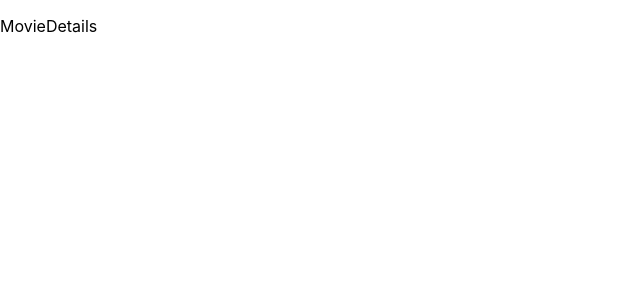
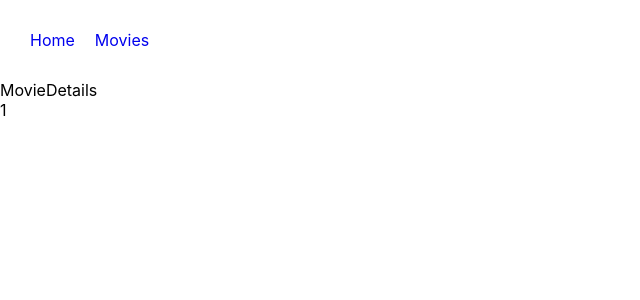
Before and after one commit to YevhenVasylevytskyi/repeat-goit-react-hw-05-movies, a React (Create React App) app: page /movies/1 in a window 1280 px wide. Shown: the top 300 px of the page, without its empty margins (0-640 px from the left). Built offline with nearby package versions, Linux system fonts and the light colour scheme.

Commit message:
in progress

```diff
--- a/package.json
+++ b/package.json
@@ -7,11 +7,11 @@
     "@testing-library/jest-dom": "^5.16.3",
     "@testing-library/react": "^12.1.4",
     "@testing-library/user-event": "^13.5.0",
-    "axios": "^1.4.0",
     "react": "^18.1.0",
     "react-dom": "^18.1.0",
     "react-router-dom": "^6.11.2",
     "react-scripts": "5.0.1",
+    "styled-components": "^6.0.0-rc.1",
     "web-vitals": "^2.1.3"
   },
   "scripts": {
--- a/public/index.html
+++ b/public/index.html
@@ -10,34 +10,13 @@
       content="Web site created using create-react-app"
     />
     <link rel="apple-touch-icon" href="%PUBLIC_URL%/logo192.png" />
-    <!--
-      manifest.json provides metadata used when your web app is installed on a
-      user's mobile device or desktop. See https://developers.google.com/web/fundamentals/web-app-manifest/
-    -->
+
     <link rel="manifest" href="%PUBLIC_URL%/manifest.json" />
-    <!--
-      Notice the use of %PUBLIC_URL% in the tags above.
-      It will be replaced with the URL of the `public` folder during the build.
-      Only files inside the `public` folder can be referenced from the HTML.
 
-      Unlike "/favicon.ico" or "favicon.ico", "%PUBLIC_URL%/favicon.ico" will
-      work correctly both with client-side routing and a non-root public URL.
-      Learn how to configure a non-root public URL by running `npm run build`.
-    -->
-    <title>React App</title>
+    <title>Movies</title>
 
-    <!-- Start Single Page Apps for GitHub Pages -->
     <script type="text/javascript">
-      // Single Page Apps for GitHub Pages
-      // MIT License
-      // https://github.com/rafgraph/spa-github-pages
-      // This script checks to see if a redirect is present in the query string,
-      // converts it back into the correct url and adds it to the
-      // browser's history using window.history.replaceState(...),
-      // which won't cause the browser to attempt to load the new url.
-      // When the single page app is loaded further down in this file,
-      // the correct url will be waiting in the browser's history for
-      // the single page app to route accordingly.
+
       (function (l) {
         if (l.search[1] === '/') {
           var decoded = l.search
@@ -55,20 +34,10 @@
         }
       })(window.location);
     </script>
-    <!-- End Single Page Apps for GitHub Pages -->
+
   </head>
   <body>
     <noscript>You need to enable JavaScript to run this app.</noscript>
     <div id="root"></div>
-    <!--
-      This HTML file is a template.
-      If you open it directly in the browser, you will see an empty page.
-
-      You can add webfonts, meta tags, or analytics to this file.
-      The build step will place the bundled scripts into the <body> tag.
-
-      To begin the development, run `npm start` or `yarn start`.
-      To create a production bundle, use `npm run build` or `yarn build`.
-    -->
   </body>
 </html>
--- a/src/components/App.jsx
+++ b/src/components/App.jsx
@@ -1,12 +1,19 @@
-import { Routes, Route } from "react-router-dom";
+import { Routes, Route, NavLink } from "react-router-dom";
 import Home from "../pages/Home";
 import Movies from "../pages/Movies";
 import MovieDetails from "../pages/MovieDetails";
 import Cast from "../components/Cast";
 import Reviews from "../components/Reviews";
 
+import s from "./App.module.css"
+
 export const App = () => {
   return (
+    <>
+      <nav className={s.nav}>
+        <NavLink className={s.navLink}to="/">Home</NavLink>
+        <NavLink className={s.navLink}to="/movies">Movies</NavLink>
+      </nav>
       <div>
         <Routes>
           <Route path="/" element={ <Home /> } />
@@ -16,5 +23,6 @@
           <Route path="/movies/:movieId/reviews" element={ < Reviews /> } />
         </Routes>
       </div>
+    </>
   );
 };
--- /dev/null
+++ b/src/components/App.module.css
@@ -0,0 +1,7 @@
+.nav {
+    margin: 30px;
+}
+
+.navLink {
+    margin-right: 20px;
+}
--- a/src/index.css
+++ b/src/index.css
@@ -13,3 +13,113 @@
   font-family: source-code-pro, Menlo, Monaco, Consolas, 'Courier New',
     monospace;
 }
+
+* {
+  padding: 0px;
+  margin: 0px;
+  border: none;
+}
+
+*,
+*::before,
+*::after {
+  box-sizing: border-box;
+}
+
+/* Links */
+
+a,
+a:link,
+a:visited {
+  text-decoration: none;
+}
+
+a:hover {
+  text-decoration: none;
+}
+
+/* Common */
+
+aside,
+nav,
+footer,
+header,
+section,
+main {
+  display: block;
+}
+
+h1,
+h2,
+h3,
+h4,
+h5,
+h6,
+p {
+  font-size: inherit;
+  font-weight: inherit;
+}
+
+ul,
+ul li {
+  list-style: none;
+}
+
+img {
+  vertical-align: top;
+}
+
+img,
+svg {
+  max-width: 100%;
+  height: auto;
+}
+
+address {
+  font-style: normal;
+}
+
+/* Form */
+
+input,
+textarea,
+button,
+select {
+  font-family: inherit;
+  font-size: inherit;
+  color: inherit;
+  background-color: transparent;
+}
+
+input::-ms-clear {
+  display: none;
+}
+
+button,
+input[type="submit"] {
+  display: inline-block;
+  box-shadow: none;
+  background-color: transparent;
+  background: none;
+  cursor: pointer;
+}
+
+input:focus,
+input:active,
+button:focus,
+button:active {
+  outline: none;
+}
+
+button::-moz-focus-inner {
+  padding: 0;
+  border: 0;
+}
+
+label {
+  cursor: pointer;
+}
+
+legend {
+  display: block;
+}
--- a/src/pages/Home/Home.jsx
+++ b/src/pages/Home/Home.jsx
@@ -1,7 +1,7 @@
-// import s from './Home.module.css';
-import axios from "axios";
+import { useState, useEffect } from "react";
 
-import { useState, useEffect } from "react";
+import s from './Home.module.css';
+
 
 function Home() {
     const [res, setRes] = useState();
@@ -26,17 +26,12 @@
     }, [URL])
     console.log(res)
 
-
-
-
-
     return (
         <>
-            <p>Home</p>
-            <ul>
+            <ul className={s.list}>
                 {res && res.results.map(card => {
                     return (<>
-                        <img src={`https://image.tmdb.org/t/p/w500${card.poster_path}`} />
+                        {/* <img alt="1" src={`https://image.tmdb.org/t/p/w500${card.poster_path}`} /> */}
                         <li key={card.id}>{card.title}</li>
                     </>
                     )
--- a/src/pages/Home/Home.module.css
+++ b/src/pages/Home/Home.module.css
@@ -0,0 +1,3 @@
+.list {
+    margin-left: 30px;
+}
--- a/src/pages/MovieDetails/MovieDetails.jsx
+++ b/src/pages/MovieDetails/MovieDetails.jsx
@@ -1,9 +1,16 @@
+import { useParams } from "react-router-dom";
+
 // import s from './MovieDetails.module.css';
 
 function MovieDetails() {
+
+    const { movieId } = useParams();
+
+
     return (
         <>
             <p>MovieDetails</p>
+            <p>{ movieId }</p>
         </>
     );
 }
```
Also changed, not shown: 1 other file (tests, documents, lock files or other folders). Lines whose indentation alone changed are shown as unchanged.
